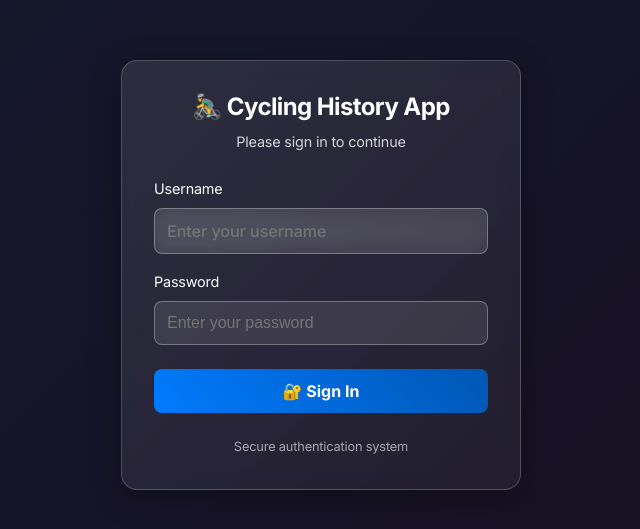
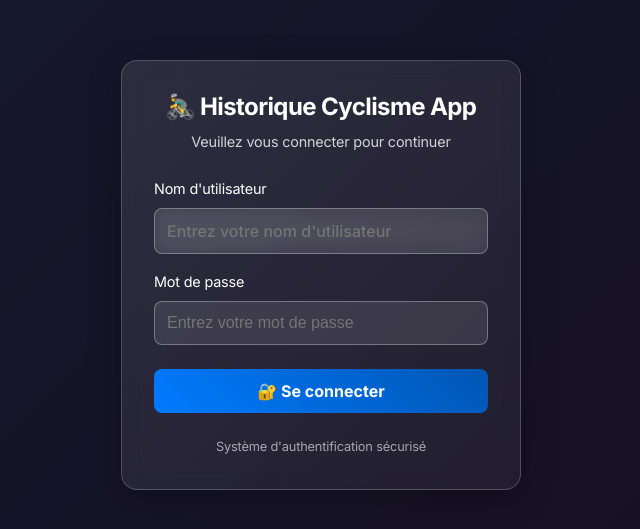
Before and after one commit to Taumoutsh/ffc_races_history, a React (Vite) app: page / in a window 1280 px wide. Shown: the part 125-654 px from the top of the page, without its empty margins (319-959 px from the left). Built offline with nearby package versions, Linux system fonts and the light colour scheme; no server answers.

Commit message:
[TRANSLATIONS] Change some i18n

```diff
--- a/index.html
+++ b/index.html
@@ -8,14 +8,14 @@
     <!-- PWA and Safari-specific meta tags for URL bar hiding -->
     <meta name="apple-mobile-web-app-capable" content="yes" />
     <meta name="apple-mobile-web-app-status-bar-style" content="black-translucent" />
-    <meta name="apple-mobile-web-app-title" content="FFC Races" />
+    <meta name="apple-mobile-web-app-title" content="Cycling History" />
     <meta name="mobile-web-app-capable" content="yes" />
     <meta name="theme-color" content="#1e40af" />
 
     <link rel="preconnect" href="https://fonts.googleapis.com">
     <link rel="preconnect" href="https://fonts.gstatic.com" crossorigin>
     <link href="https://fonts.googleapis.com/css2?family=Inter:wght@400;500;600;700;800;900&display=swap" rel="stylesheet">
-    <title>FFC Races History</title>
+    <title>Cycling History App</title>
   </head>
   <body>
     <div id="root"></div>
--- a/package.json
+++ b/package.json
@@ -1,5 +1,5 @@
 {
-  "name": "ffc-races-history",
+  "name": "cycling-history-app",
   "private": true,
   "version": "0.0.0",
   "type": "module",
--- a/src/components/auth/LoginForm.jsx
+++ b/src/components/auth/LoginForm.jsx
@@ -1,5 +1,6 @@
 import React, { useState } from 'react';
 import { useAuth } from '../../contexts/AuthContext';
+import { useTranslation } from '../../contexts/LanguageContext';
 
 function LoginForm() {
   const [formData, setFormData] = useState({
@@ -10,6 +11,7 @@ function LoginForm() {
   const [loading, setLoading] = useState(false);
 
   const { login } = useAuth();
+  const { t } = useTranslation();
 
   const handleChange = (e) => {
     setFormData(prev => ({
@@ -66,14 +68,14 @@ function LoginForm() {
             fontSize: '1.5rem',
             fontWeight: 'bold'
           }}>
-            🚴‍♂️ Cycling History App
+            🚴‍♂️ {t('auth.appTitle')}
           </h2>
           <p style={{
             color: 'rgba(255, 255, 255, 0.8)',
             margin: 0,
             fontSize: '0.9rem'
           }}>
-            Please sign in to continue
+            {t('auth.signInPrompt')}
           </p>
         </div>
 
@@ -85,7 +87,7 @@ function LoginForm() {
               marginBottom: '0.5rem',
               fontSize: '0.9rem'
             }}>
-              Username
+              {t('auth.username')}
             </label>
             <input
               type="text"
@@ -105,7 +107,7 @@ function LoginForm() {
                 outline: 'none',
                 boxSizing: 'border-box'
               }}
-              placeholder="Enter your username"
+              placeholder={t('auth.usernamePlaceholder')}
             />
           </div>
 
@@ -116,7 +118,7 @@ function LoginForm() {
               marginBottom: '0.5rem',
               fontSize: '0.9rem'
             }}>
-              Password
+              {t('auth.password')}
             </label>
             <input
               type="password"
@@ -136,7 +138,7 @@ function LoginForm() {
                 outline: 'none',
                 boxSizing: 'border-box'
               }}
-              placeholder="Enter your password"
+              placeholder={t('auth.passwordPlaceholder')}
             />
           </div>
 
@@ -185,7 +187,7 @@ function LoginForm() {
               }
             }}
           >
-            {loading ? '🔄 Signing in...' : '🔐 Sign In'}
+            {loading ? `🔄 ${t('auth.signingIn')}` : `🔐 ${t('auth.signIn')}`}
           </button>
         </form>
 
@@ -195,7 +197,7 @@ function LoginForm() {
           fontSize: '0.8rem',
           color: 'rgba(255, 255, 255, 0.6)'
         }}>
-          Secure authentication system
+          {t('auth.secureAuth')}
         </div>
       </div>
     </div>
--- a/src/locales/translations.js
+++ b/src/locales/translations.js
@@ -1,7 +1,7 @@
 export const translations = {
   en: {
     ui: {
-      headerTitle: '🚴 FFC races history',
+      headerTitle: '🚴 Cycling History App',
       headerSubtitle: 'Interactive cycling race performance tracking',
       searchPlaceholder: 'Search for a cyclist...',
       viewProfile: 'View leaderboard',
@@ -142,11 +142,22 @@ export const translations = {
       selectAll: 'Select all',
       deselectAll: 'Deselect all',
       totalYears: '{{count}} year(s) available'
+    },
+    auth: {
+      appTitle: 'Cycling History App',
+      signInPrompt: 'Please sign in to continue',
+      username: 'Username',
+      password: 'Password',
+      usernamePlaceholder: 'Enter your username',
+      passwordPlaceholder: 'Enter your password',
+      signIn: 'Sign In',
+      signingIn: 'Signing in...',
+      secureAuth: 'Secure authentication system'
     }
   },
   fr: {
     ui: {
-      headerTitle: '🚴 Historique des courses FFC',
+      headerTitle: '🚴 Historique Cyclisme App',
       headerSubtitle: 'Suivi interactif des performances de courses cyclistes',
       searchPlaceholder: 'Rechercher un cycliste...',
       viewProfile: 'Voir le classement',
@@ -287,6 +298,17 @@ export const translations = {
       selectAll: 'Tout sélectionner',
       deselectAll: 'Tout désélectionner',
       totalYears: '{{count}} année(s) disponible(s)'
+    },
+    auth: {
+      appTitle: 'Historique Cyclisme App',
+      signInPrompt: 'Veuillez vous connecter pour continuer',
+      username: 'Nom d\'utilisateur',
+      password: 'Mot de passe',
+      usernamePlaceholder: 'Entrez votre nom d\'utilisateur',
+      passwordPlaceholder: 'Entrez votre mot de passe',
+      signIn: 'Se connecter',
+      signingIn: 'Connexion...',
+      secureAuth: 'Système d\'authentification sécurisé'
     }
   }
 };
```
Also changed, not shown: 2 other files (tests, documents, lock files or other folders).
